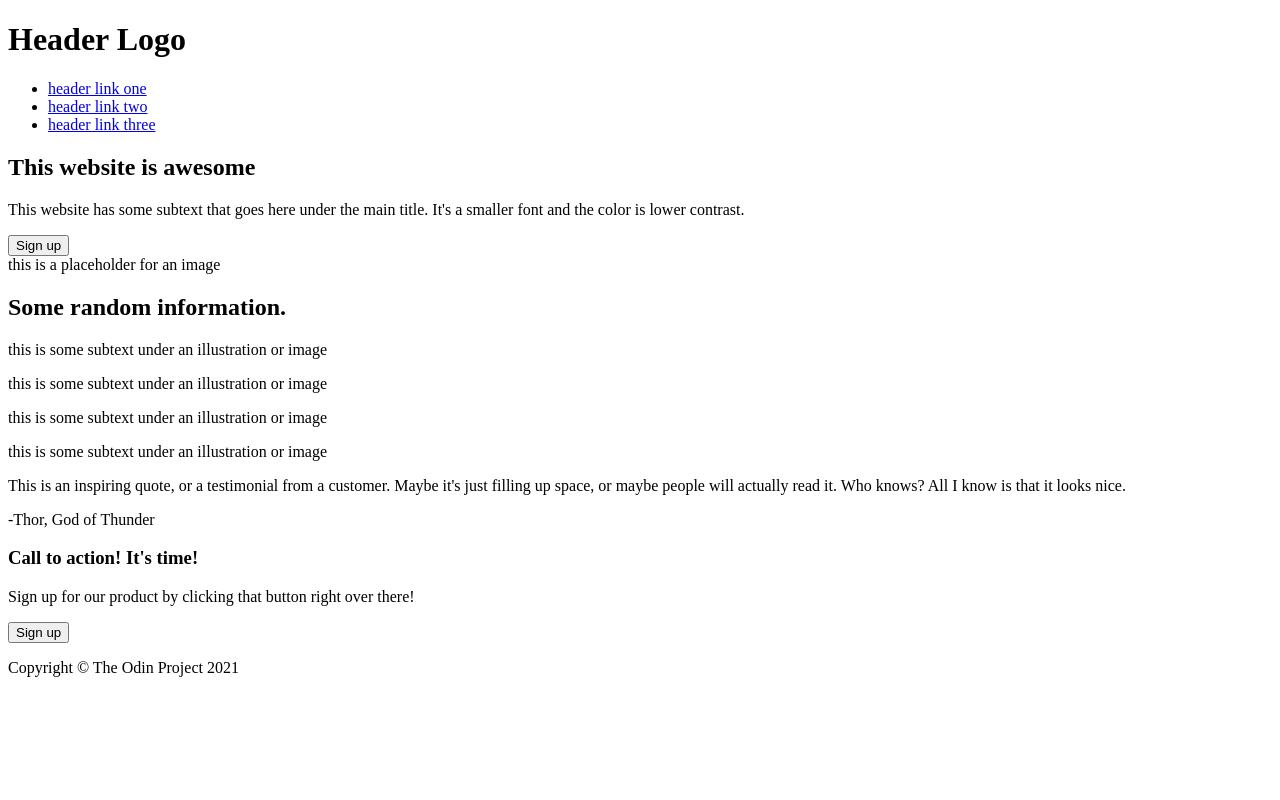
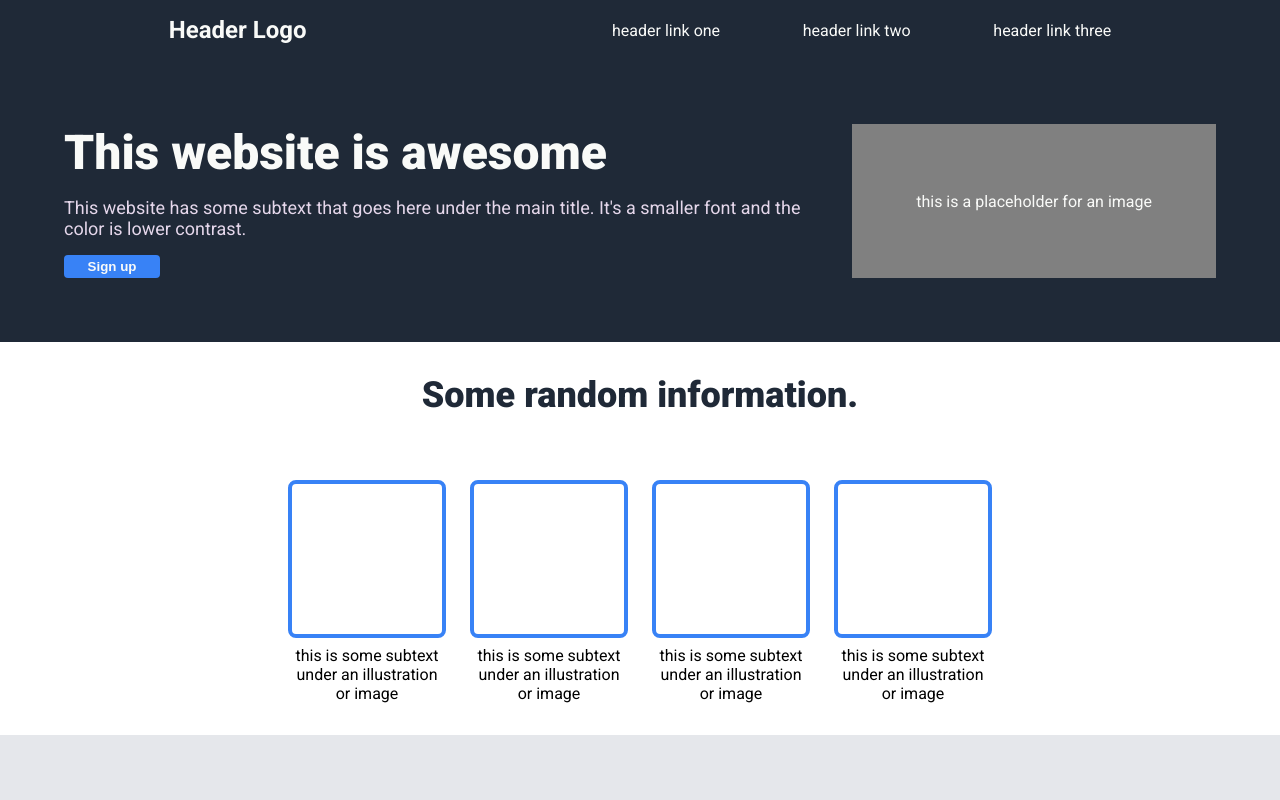
Before and after one commit to MrStar4567/landing-page, a plain HTML site: page index.html in a window 1280 px wide. Shown: the top 800 px of the page. Drawn offline with Linux system fonts and the light colour scheme.

Commit message:
Styling for the thing

```diff
--- a/index.html
+++ b/index.html
@@ -4,6 +4,7 @@
     <meta charset="UTF-8">
     <meta name="viewport" content="width=device-width, initial-scale=1.0">
     <title>Document</title>
+    <link rel="stylesheet" href="styles.css">
 </head>
 <body>
     <header>
@@ -14,32 +15,32 @@
             <li><a href="#">header link three</a></li>
         </ul>
     </header>
-    <section class="top-section">
-        <div class="top-content">
-            <h1>This website is awesome</h1>
-            <p>This website has some subtext that goes here under the main title. It's a smaller font and the color is lower contrast.</p>
-            <button class="top-btn">Sign up</button>
+    <section class="hero-section">
+        <div class="hero-content">
+            <h1 class="hero-head">This website is awesome</h1>
+            <p class="hero-txt">This website has some subtext that goes here under the main title. It's a smaller font and the color is lower contrast.</p>
+            <button class="hero-btn">Sign up</button>
         </div>
-        <div class="image">this is a placeholder for an image</div>
+        <div class="hero-img"><p>this is a placeholder for an image</p></div>
     </section>
     <section class="info-section">
-        <h2>Some random information.</h2>
+        <h2 class="info-head">Some random information.</h2>
         <div class="info-container">
             <div class="info">
                 <div class="blue-img"></div>
-                <p>this is some subtext under an illustration or image</p>
+                <p class="info-txt">this is some subtext under an illustration or image</p>
             </div>
             <div class="info">
                 <div class="blue-img"></div>
-                <p>this is some subtext under an illustration or image</p>
+                <p class="info-txt">this is some subtext under an illustration or image</p>
             </div>
             <div class="info">
                 <div class="blue-img"></div>
-                <p>this is some subtext under an illustration or image</p>
+                <p class="info-txt">this is some subtext under an illustration or image</p>
             </div>
             <div class="info">
                 <div class="blue-img"></div>
-                <p>this is some subtext under an illustration or image</p>
+                <p class="info-txt">this is some subtext under an illustration or image</p>
             </div>
         </div>
     </section>
@@ -52,8 +53,8 @@
     <section class="cta-section">
         <div class="call-to-action">
             <div class="cta-content">
-                <h3>Call to action! It's time!</h3>
-                <p>Sign up for our product by clicking that button right over there!</p>
+                <h3 class="cta-head">Call to action! It's time!</h3>
+                <p class="cta-txt">Sign up for our product by clicking that button right over there!</p>
             </div>
             <button class="cta-btn">Sign up</button>
         </div>
--- a/styles.css
+++ b/styles.css
@@ -0,0 +1,187 @@
+@import url('https://fonts.googleapis.com/css2?family=Roboto:ital,wght@0,100..900;1,100..900&display=swap');
+*{
+    margin: 0;
+    padding: 0;
+}
+
+html{
+    font-family: Roboto, sans-serif;
+}
+
+body{
+    display: flex;
+    flex-direction: column;
+}
+
+header{
+    background-color: #1F2937;
+    display: flex;
+    justify-content: space-around;
+    padding: 16px;
+    align-items: center;
+}
+
+.logo{
+    font-size: 24px;
+    color: #f9faf8;
+}
+
+ul{
+    list-style-type: none;
+    display: flex;
+    gap: 8px;
+    justify-content: space-between;
+    width: 40%;
+}
+a{
+    text-decoration: none;
+    color: #f9faf8
+}
+
+.hero-section{
+    background-color: #1f2937;
+    display: flex;
+    padding: 64px;
+    gap: 16px;
+}
+
+.hero-content{
+    display: flex;
+    flex-direction: column;
+    gap: 16px;
+}
+
+.hero-head{
+    font-size: 48px;
+    color: #f9faf8;
+    font-weight: 900;
+}
+
+.hero-txt{
+    font-size: 18px;
+    color: #e5d7eb;
+}
+
+.hero-btn{
+    flex-grow: 0;
+    background-color: #3882f6;
+    border: none;
+    color:#f9faf8;
+    padding: 4px;
+    width: 96px;
+    border-radius: 4px;
+    font-weight: 550;
+}
+
+.hero-img{
+    background-color: grey;
+    display: flex;
+    justify-content: center;
+    align-items: center;
+    padding: 64px;
+    flex-shrink: 0;
+}
+
+.hero-img p {
+    color: #f9faf8;
+}
+
+.info-section{
+    display: flex;
+    flex-direction: column;
+    align-items: center;
+    gap: 64px;
+    padding: 32px;
+}
+
+.info-head{
+    font-size: 36px;
+    color: #1f2937;
+    font-weight: 900;
+}
+
+.info-container{
+    display: flex;
+    flex-wrap: wrap;
+    justify-content: space-around;
+    gap: 32px;
+}
+
+.info{
+    display: flex;
+    flex-direction: column;
+    align-items: center;
+    width: 150px;
+    gap: 8px;
+}
+
+.blue-img{
+    width: 150px;
+    height: 150px;
+    border: 4px solid #3882f6;
+    border-radius: 8px;
+}
+
+.info-txt{
+    text-align: center;
+}
+
+.quote-section{
+    background-color: #e5e7eb;
+    display: flex;
+    justify-content: center;
+    align-items: center;
+    padding: 128px;
+}
+
+.quote{
+    font-size: 36px;
+    color: #1f2937;
+    font-weight: 300;
+    font-style: italic;
+}
+
+.attribution{
+    text-align: right;
+    font-weight: bold;
+}
+
+.cta-section{
+    display: flex;
+    justify-content: center;
+    align-items: center;
+    padding: 64px;
+}
+
+.call-to-action{
+    background-color: #3882f6;
+    display: flex;
+    align-items: center;
+    justify-content: space-around;
+    padding: 32px 96px;
+    border-radius: 8px;
+    gap: 64px;
+}
+
+.cta-head, .cta-txt{
+    color: white;
+}
+
+.cta-btn{
+    background-color: #3882f6;
+    border: 2px solid white;
+    color:#f9faf8;
+    padding: 4px;
+    width: 96px;
+    border-radius: 4px;
+    font-weight: 550;
+}
+
+footer{
+    display: flex;
+    justify-content: center;
+    align-items: center;
+    background-color: #1f2937;
+    color: white;
+    padding: 32px;
+}
```
